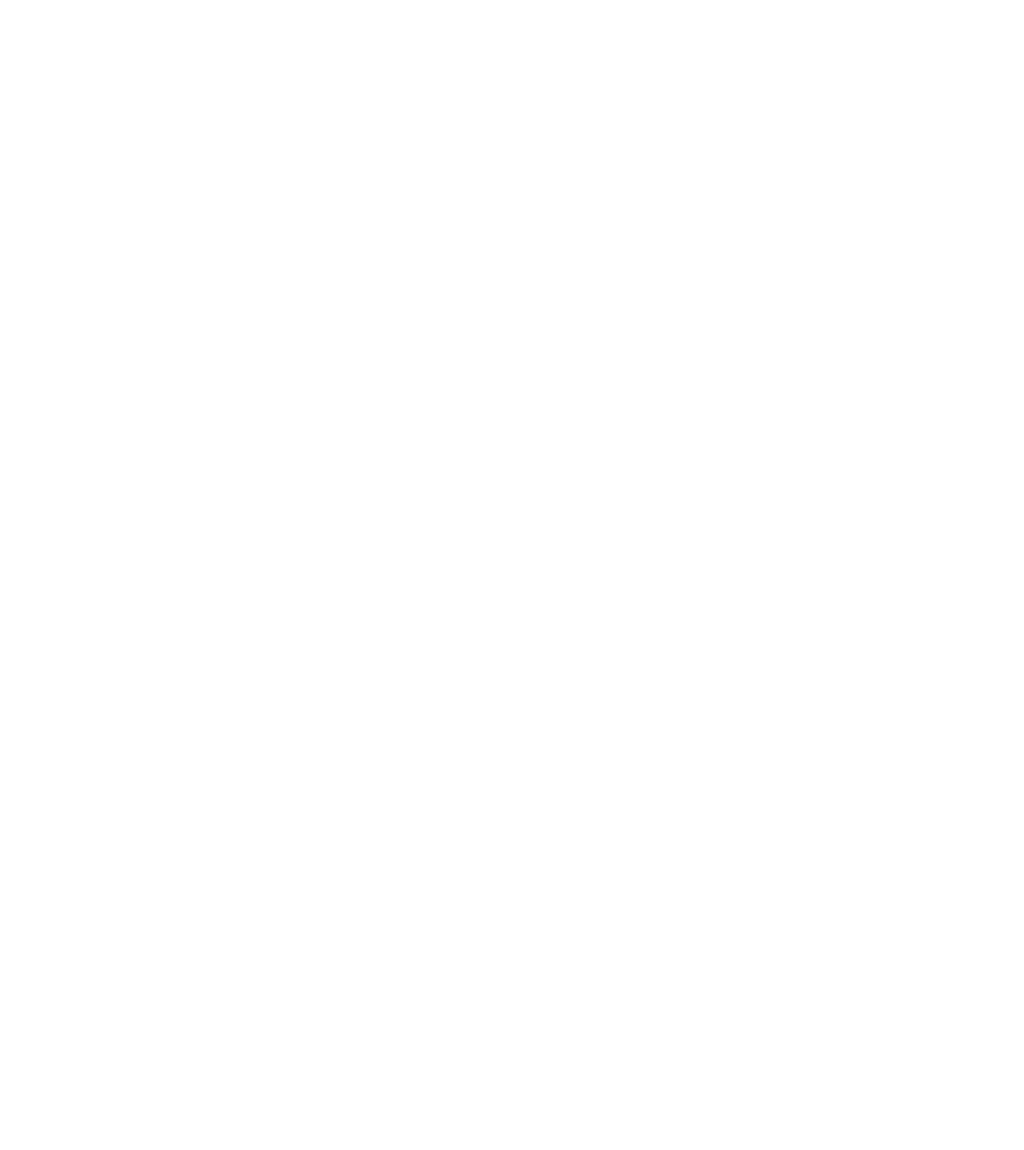
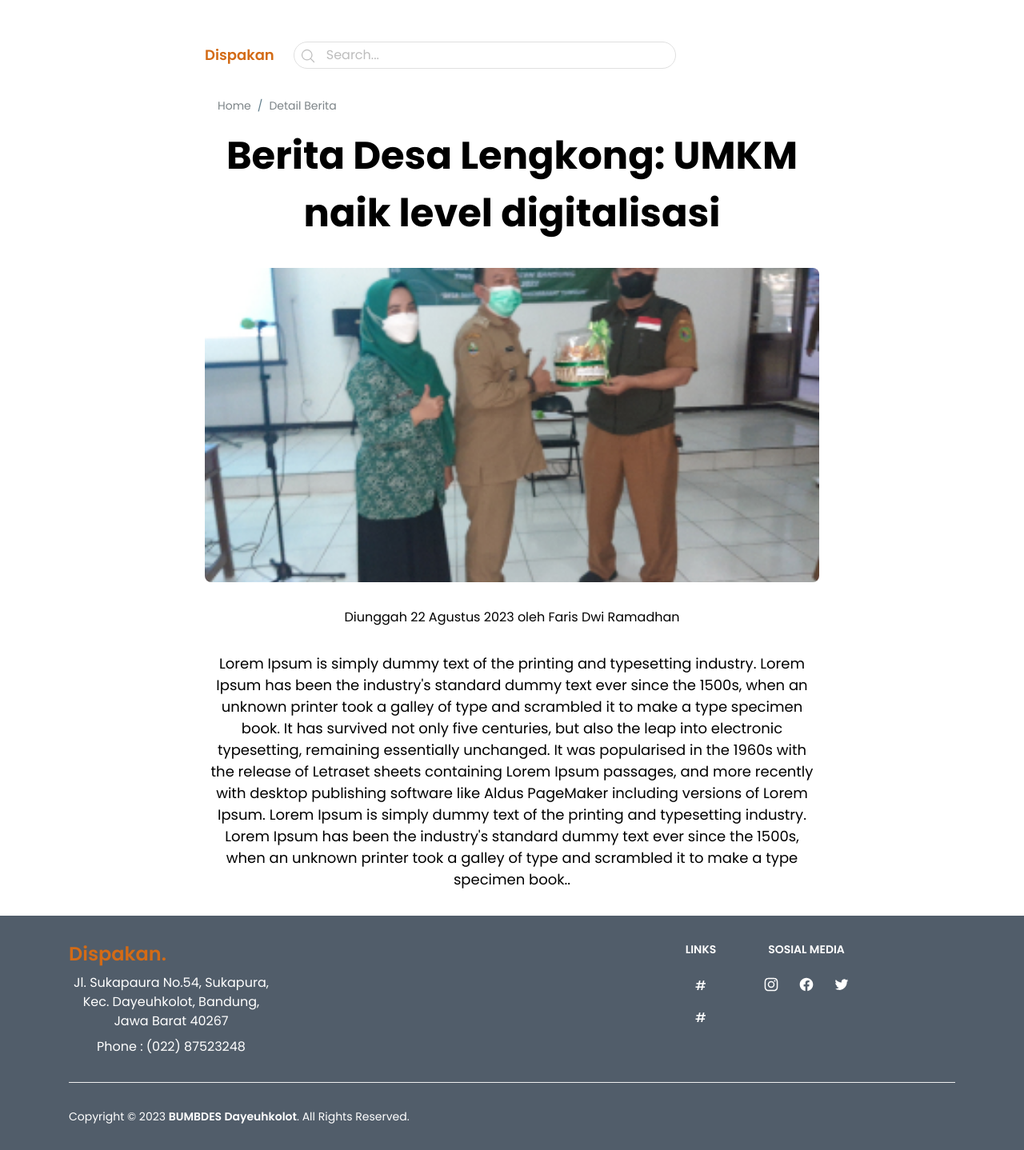
Before and after one commit to farisdwi28/Dispakan, a React (Create React App) app: page /DetailBerita in a window 1280 px wide. Before the commit this address had no page. Shown: the whole page at 80% size. Before the commit the page ends 800 px from the top, so only its background shows below. Built offline with nearby package versions, Linux system fonts and the light colour scheme.

Commit message:
Feat(Homepage): Add new detail berita homepage

```diff
--- a/src/App.js
+++ b/src/App.js
@@ -16,6 +16,7 @@ import Berita from "./pages/Dashboard/KelolaBerita";
 import Profil from "./pages/Dashboard/PengaturanProfil";
 import Notifikasi from "./pages/Dashboard/Notifikasi";
 import DetailProduct from "./pages/DetailProduct";
+import DetailBerita from "./pages/DetailBerita";
 import TambahProduk from "./pages/DashboardUMKM/TambahProduk";
 import PengaturanProfilUMKM from "./pages/DashboardUMKM/PengaturanProfile";
 import DaftarProdukUMKM from "./pages/DashboardUMKM/DaftarProduk";
@@ -124,6 +125,7 @@ export default function App() {
           }
         />
         <Route path="/DetailProduct" element={<DetailProduct />} />
+        <Route path="/DetailBerita" element={<DetailBerita />} />
         <Route
           path="/TambahProdukUMKM"
           element={
--- /dev/null
+++ b/src/pages/DetailBerita/index.js
@@ -0,0 +1,56 @@
+import React, { useState } from "react";
+import ImageComponent from "../../components/ImageComponent";
+import SearchInput from "../../components/Search";
+import BreadcrumbsComponent from "../../components/Breadcumbs";
+import images from "../../constans/images";
+import { Link } from "react-router-dom";
+import Footer from "../../components/Footer";
+
+const links = [
+  { href: "/", label: "Home" },
+  { href: "/DetailBerita", label: "Detail Berita" }
+];
+
+const DetailBerita = () => {
+  return (
+    <div>
+      <div className="max-w-3xl m-auto mt-8 mb-8">
+        <div className="py-5 flex flex-col gap-4 md:flex-row md:items-center">
+          <h1 className="text-lg font-semibold text-primary1">Dispakan</h1>
+          <SearchInput />
+        </div>
+        <div className="py-2">
+          <BreadcrumbsComponent links={links} />
+        </div>
+        <h1 className="text-5xl font-bold leading-normal">
+          Berita Desa Lengkong: UMKM naik level digitalisasi
+        </h1>
+        <img
+          src={images.news1}
+          className="w-[796px] h-[393px] object-cover max-w-full mt-8 mb-8 rounded-lg"
+        />
+        <p className="mt-8 mb-8">
+          Diunggah 22 Agustus 2023 oleh Faris Dwi Ramadhan
+        </p>
+        <p className="text-lg leading-normal">
+          Lorem Ipsum is simply dummy text of the printing and typesetting
+          industry. Lorem Ipsum has been the industry's standard dummy text ever
+          since the 1500s, when an unknown printer took a galley of type and
+          scrambled it to make a type specimen book. It has survived not only
+          five centuries, but also the leap into electronic typesetting,
+          remaining essentially unchanged. It was popularised in the 1960s with
+          the release of Letraset sheets containing Lorem Ipsum passages, and
+          more recently with desktop publishing software like Aldus PageMaker
+          including versions of Lorem Ipsum. Lorem Ipsum is simply dummy text of
+          the printing and typesetting industry. Lorem Ipsum has been the
+          industry's standard dummy text ever since the 1500s, when an unknown
+          printer took a galley of type and scrambled it to make a type specimen
+          book..
+        </p>
+      </div>
+      <Footer />
+    </div>
+  );
+};
+
+export default DetailBerita;
--- a/src/pages/HomePage.js
+++ b/src/pages/HomePage.js
@@ -1,4 +1,4 @@
-import React, {useEffect} from "react";
+import React, { useEffect } from "react";
 import MainLayout from "../components/MainLayout";
 import Carou from "../components/Carou";
 import ProductCard from "../components/ProductCard";
@@ -6,7 +6,6 @@ import NewsCard from "../components/NewsCard";
 import images from "../constans/images";
 import { Link, useLocation } from "react-router-dom";
 import { logPageView } from "../utils/analytics";
-
 
 // dummy card diskon
 const DummyData1 = [
@@ -18,7 +17,7 @@ const DummyData1 = [
     owner: "Ainun Cake",
     address: "Desa Sukapura",
     like: 20,
-    value: 5,
+    value: 5
   },
   {
     id: 2,
@@ -28,7 +27,7 @@ const DummyData1 = [
     owner: "Makpingah",
     address: "Desa Sukapura",
     like: 20,
-    value: 5,
+    value: 5
   },
   {
     id: 3,
@@ -38,7 +37,7 @@ const DummyData1 = [
     owner: "Boboko Sundase Snack",
     address: "Desa Sukapura",
     like: 20,
-    value: 2,
+    value: 2
   },
   {
     id: 4,
@@ -48,7 +47,7 @@ const DummyData1 = [
     owner: "Boboko Sundase Snack",
     address: "Desa Sukapura",
     like: 20,
-    value: 5,
+    value: 5
   },
   {
     id: 5,
@@ -58,8 +57,8 @@ const DummyData1 = [
     owner: "Boboko Sundase Snack",
     address: "Desa Sukapura",
     like: 20,
-    value: 5,
-  },
+    value: 5
+  }
 ];
 // datadummy card tidak diskon
 const DummyData2 = [
@@ -71,7 +70,7 @@ const DummyData2 = [
     owner: "Ainun Cake",
     address: "Desa Sukapura",
     like: 20,
-    value: 0,
+    value: 0
   },
   {
     id: 2,
@@ -81,7 +80,7 @@ const DummyData2 = [
     owner: "Makpingah",
     address: "Desa Sukapura",
     like: 20,
-    value: 0,
+    value: 0
   },
   {
     id: 3,
@@ -91,7 +90,7 @@ const DummyData2 = [
     owner: "Boboko Sundase Snack",
     address: "Desa Sukapura",
     like: 20,
-    value: 0,
+    value: 0
   },
   {
     id: 4,
@@ -101,7 +100,7 @@ const DummyData2 = [
     owner: "Boboko Sundase Snack",
     address: "Desa Sukapura",
     like: 20,
-    value: 0,
+    value: 0
   },
   {
     id: 5,
@@ -111,8 +110,8 @@ const DummyData2 = [
     owner: "Boboko Sundase Snack",
     address: "Desa Sukapura",
     like: 20,
-    value: 0,
-  },
+    value: 0
+  }
 ];
 //datadummy card UMKM All
 const DummyData3 = [
@@ -124,7 +123,7 @@ const DummyData3 = [
     owner: "Ainun Cake",
     address: "Desa Sukapura",
     like: 20,
-    value: 5,
+    value: 5
   },
   {
     id: 2,
@@ -134,7 +133,7 @@ const DummyData3 = [
     owner: "Makpingah",
     address: "Desa Sukapura",
     like: 20,
-    value: 0,
+    value: 0
   },
   {
     id: 3,
@@ -144,7 +143,7 @@ const DummyData3 = [
     owner: "Boboko Sundase Snack",
     address: "Desa Sukapura",
     like: 20,
-    value: 2,
+    value: 2
   },
   {
     id: 4,
@@ -154,7 +153,7 @@ const DummyData3 = [
     owner: "Boboko Sundase Snack",
     address: "Desa Sukapura",
     like: 20,
-    value: 0,
+    value: 0
   },
   {
     id: 5,
@@ -164,8 +163,8 @@ const DummyData3 = [
     owner: "Boboko Sundase Snack",
     address: "Desa Sukapura",
     like: 20,
-    value: 10,
-  },
+    value: 10
+  }
 ];
 
 const HomePage = () => {
@@ -252,7 +251,7 @@ const HomePage = () => {
           {/* Promo Sementara */}
           <Link to="/DetailProduct">
             <div className="flex flex-wrap gap-3 justify-between py-5 m-6">
-              {limitedData.map((data) => (
+              {limitedData.map(data => (
                 <ProductCard key={data.id} {...data} />
               ))}
             </div>
@@ -276,7 +275,7 @@ const HomePage = () => {
           {/* Produk Terlaris Sementara */}
           <Link to="/DetailProduct">
             <div className="flex flex-wrap gap-3 justify-between py-5 m-6">
-              {limitedData1.map((data) => (
+              {limitedData1.map(data => (
                 <ProductCard key={data.id} {...data} />
               ))}
             </div>
@@ -300,7 +299,7 @@ const HomePage = () => {
           {/* Produk UMKM Sementara */}
           <Link to="/DetailProduct">
             <div className="flex flex-wrap gap-3 justify-between py-5 m-6">
-              {limitedData2.map((data) => (
+              {limitedData2.map(data => (
                 <ProductCard key={data.id} {...data} />
               ))}
             </div>
@@ -323,11 +322,13 @@ const HomePage = () => {
           </div>
           {/* Berita Desa Sementara */}
           <div className="flex flex-wrap gap-3 justify-between py-5 m-6">
-            <NewsCard
-              img={images.news1}
-              title="Penilaian Evaluasi Perkemangan Desa/Lomba Desa Tingkat Kabupaten Bandung T.A 2022"
-              description="Desa Sekarpura"
-            />
+            <Link to="/DetailBerita">
+              <NewsCard
+                img={images.news1}
+                title="Penilaian Evaluasi Perkemangan Desa/Lomba Desa Tingkat Kabupaten Bandung T.A 2022"
+                description="Desa Sekarpura"
+              />
+            </Link>
             <NewsCard
               img={images.news2}
               title="Penilaian Evaluasi Perkemangan Desa/Lomba Desa Tingkat Kabupaten Bandung T.A 2022"
```
